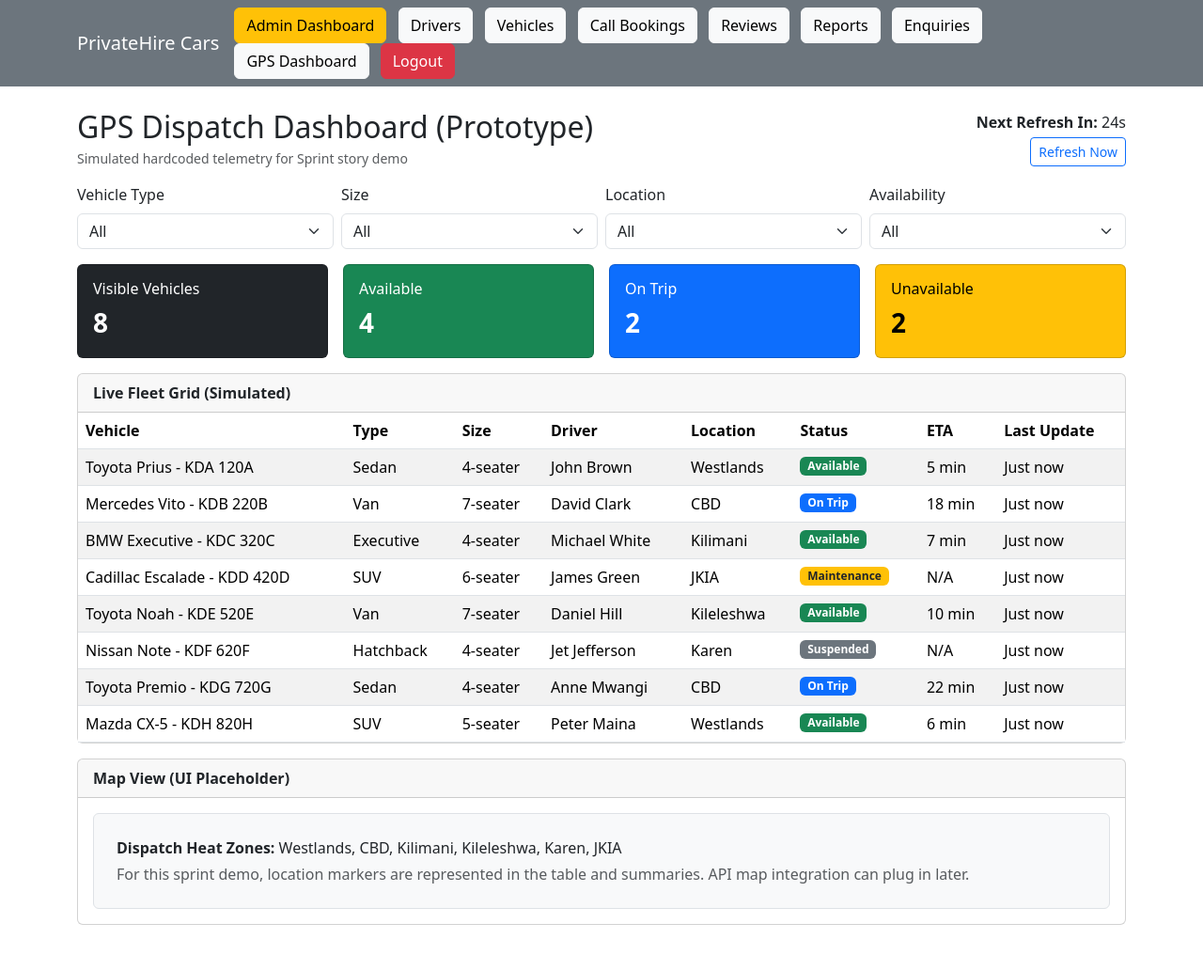
After one commit to chI3fx/privatehire, a PHP site: page /admin/gps_dashboard.php in a window 1280 px wide. The commit adds this page. Shown: the whole page at 94% size. Run offline with PHP 8.4, Linux system fonts and the light colour scheme; a user stored in the database is signed in.

Commit message:
gps tracking  dashboard  functionality with hardcded data for testing purpose

```diff
--- a/admin/dashboard.php
+++ b/admin/dashboard.php
@@ -92,6 +92,7 @@ $recentEnquiries = $conn->query("
         <a class="btn btn-info me-2" href="reviews.php">Reviews</a>
         <a class="btn btn-secondary me-2" href="reports.php">Reports & Loyalty</a>
         <a class="btn btn-outline-primary me-2" href="enquiries.php">Enquiries</a>
+        <a class="btn btn-outline-dark me-2" href="gps_dashboard.php">GPS Dashboard</a>
     </div>
 
     <div class="alert alert-secondary">
--- /dev/null
+++ b/admin/gps_dashboard.php
@@ -0,0 +1,235 @@
+<?php
+include "../auth/check_auth.php";
+include "../config/db.php";
+include "../navbar.php";
+
+if (!isset($_SESSION['role']) || $_SESSION['role'] !== 'admin') {
+    die("Access denied");
+}
+?>
+
+<div class="container mt-4 mb-5">
+    <div class="d-flex justify-content-between align-items-center mb-3">
+        <div>
+            <h2 class="mb-1">GPS Dispatch Dashboard (Prototype)</h2>
+            <small class="text-muted">Simulated hardcoded telemetry for Sprint story demo</small>
+        </div>
+        <div class="text-end">
+            <div><strong>Next Refresh In:</strong> <span id="refreshCountdown">30</span>s</div>
+            <button class="btn btn-sm btn-outline-primary mt-1" id="manualRefreshBtn">Refresh Now</button>
+        </div>
+    </div>
+
+    <div class="row g-2 mb-3">
+        <div class="col-md-3">
+            <label class="form-label">Vehicle Type</label>
+            <select class="form-select" id="typeFilter"></select>
+        </div>
+        <div class="col-md-3">
+            <label class="form-label">Size</label>
+            <select class="form-select" id="sizeFilter"></select>
+        </div>
+        <div class="col-md-3">
+            <label class="form-label">Location</label>
+            <select class="form-select" id="locationFilter"></select>
+        </div>
+        <div class="col-md-3">
+            <label class="form-label">Availability</label>
+            <select class="form-select" id="statusFilter">
+                <option value="all">All</option>
+                <option value="available">Available</option>
+                <option value="on_trip">On Trip</option>
+                <option value="maintenance">Maintenance</option>
+                <option value="suspended">Suspended</option>
+            </select>
+        </div>
+    </div>
+
+    <div class="row g-3 mb-3" id="summaryCards"></div>
+
+    <div class="card mb-3">
+        <div class="card-header"><strong>Live Fleet Grid (Simulated)</strong></div>
+        <div class="card-body p-0">
+            <div class="table-responsive">
+                <table class="table table-striped table-hover mb-0">
+                    <thead>
+                        <tr>
+                            <th>Vehicle</th>
+                            <th>Type</th>
+                            <th>Size</th>
+                            <th>Driver</th>
+                            <th>Location</th>
+                            <th>Status</th>
+                            <th>ETA</th>
+                            <th>Last Update</th>
+                        </tr>
+                    </thead>
+                    <tbody id="fleetTableBody"></tbody>
+                </table>
+            </div>
+        </div>
+    </div>
+
+    <div class="card">
+        <div class="card-header"><strong>Map View (UI Placeholder)</strong></div>
+        <div class="card-body">
+            <div class="border rounded p-4 bg-light">
+                <p class="mb-1"><strong>Dispatch Heat Zones:</strong> Westlands, CBD, Kilimani, Kileleshwa, Karen, JKIA</p>
+                <p class="mb-0 text-muted">For this sprint demo, location markers are represented in the table and summaries. API map integration can plug in later.</p>
+            </div>
+        </div>
+    </div>
+</div>
+
+<script>
+const hardcodedFleet = [
+  { id: 1, vehicle: "Toyota Prius - KDA 120A", type: "Sedan", size: "4-seater", driver: "John Brown", location: "Westlands", status: "available", eta: "5 min", lastUpdate: "Just now" },
+  { id: 2, vehicle: "Mercedes Vito - KDB 220B", type: "Van", size: "7-seater", driver: "David Clark", location: "CBD", status: "on_trip", eta: "18 min", lastUpdate: "Just now" },
+  { id: 3, vehicle: "BMW Executive - KDC 320C", type: "Executive", size: "4-seater", driver: "Michael White", location: "Kilimani", status: "available", eta: "7 min", lastUpdate: "Just now" },
+  { id: 4, vehicle: "Cadillac Escalade - KDD 420D", type: "SUV", size: "6-seater", driver: "James Green", location: "JKIA", status: "maintenance", eta: "N/A", lastUpdate: "Just now" },
+  { id: 5, vehicle: "Toyota Noah - KDE 520E", type: "Van", size: "7-seater", driver: "Daniel Hill", location: "Kileleshwa", status: "available", eta: "10 min", lastUpdate: "Just now" },
+  { id: 6, vehicle: "Nissan Note - KDF 620F", type: "Hatchback", size: "4-seater", driver: "Jet Jefferson", location: "Karen", status: "suspended", eta: "N/A", lastUpdate: "Just now" },
+  { id: 7, vehicle: "Toyota Premio - KDG 720G", type: "Sedan", size: "4-seater", driver: "Anne Mwangi", location: "CBD", status: "on_trip", eta: "22 min", lastUpdate: "Just now" },
+  { id: 8, vehicle: "Mazda CX-5 - KDH 820H", type: "SUV", size: "5-seater", driver: "Peter Maina", location: "Westlands", status: "available", eta: "6 min", lastUpdate: "Just now" }
+];
+
+const state = {
+  rows: JSON.parse(JSON.stringify(hardcodedFleet)),
+  refreshSeconds: 30
+};
+
+const statusLabel = {
+  available: { text: "Available", badge: "bg-success" },
+  on_trip: { text: "On Trip", badge: "bg-primary" },
+  maintenance: { text: "Maintenance", badge: "bg-warning text-dark" },
+  suspended: { text: "Suspended", badge: "bg-secondary" }
+};
+
+function uniqueOptions(rows, key) {
+  return ["all", ...new Set(rows.map(r => r[key]))];
+}
+
+function populateFilter(selectId, values) {
+  const select = document.getElementById(selectId);
+  select.innerHTML = "";
+  values.forEach(v => {
+    const o = document.createElement("option");
+    o.value = v;
+    o.textContent = v === "all" ? "All" : v;
+    select.appendChild(o);
+  });
+}
+
+function filteredRows() {
+  const type = document.getElementById("typeFilter").value;
+  const size = document.getElementById("sizeFilter").value;
+  const location = document.getElementById("locationFilter").value;
+  const status = document.getElementById("statusFilter").value;
+
+  return state.rows.filter(r =>
+    (type === "all" || r.type === type) &&
+    (size === "all" || r.size === size) &&
+    (location === "all" || r.location === location) &&
+    (status === "all" || r.status === status)
+  );
+}
+
+function renderSummary(rows) {
+  const total = rows.length;
+  const available = rows.filter(r => r.status === "available").length;
+  const onTrip = rows.filter(r => r.status === "on_trip").length;
+  const unavailable = rows.filter(r => ["maintenance", "suspended"].includes(r.status)).length;
+
+  const cards = [
+    { title: "Visible Vehicles", value: total, style: "dark" },
+    { title: "Available", value: available, style: "success" },
+    { title: "On Trip", value: onTrip, style: "primary" },
+    { title: "Unavailable", value: unavailable, style: "warning" }
+  ];
+
+  document.getElementById("summaryCards").innerHTML = cards.map(c => `
+    <div class="col-md-3">
+      <div class="card text-bg-${c.style}">
+        <div class="card-body">
+          <h6 class="card-title mb-1">${c.title}</h6>
+          <div class="fs-3 fw-bold">${c.value}</div>
+        </div>
+      </div>
+    </div>
+  `).join("");
+}
+
+function renderTable(rows) {
+  const tbody = document.getElementById("fleetTableBody");
+  if (!rows.length) {
+    tbody.innerHTML = `<tr><td colspan="8" class="text-center text-muted py-4">No vehicles match current filters.</td></tr>`;
+    return;
+  }
+
+  tbody.innerHTML = rows.map(r => `
+    <tr>
+      <td>${r.vehicle}</td>
+      <td>${r.type}</td>
+      <td>${r.size}</td>
+      <td>${r.driver}</td>
+      <td>${r.location}</td>
+      <td><span class="badge ${statusLabel[r.status].badge}">${statusLabel[r.status].text}</span></td>
+      <td>${r.eta}</td>
+      <td>${r.lastUpdate}</td>
+    </tr>
+  `).join("");
+}
+
+function rerender() {
+  const rows = filteredRows();
+  renderSummary(rows);
+  renderTable(rows);
+}
+
+function simulateRefresh() {
+  const now = new Date();
+  state.rows = state.rows.map(r => {
+    const next = { ...r, lastUpdate: now.toLocaleTimeString() };
+    if (r.status === "on_trip") {
+      const etaNum = parseInt(r.eta, 10);
+      if (!isNaN(etaNum)) {
+        next.eta = `${Math.max(5, etaNum - 1)} min`;
+      }
+    }
+    return next;
+  });
+  rerender();
+}
+
+function setupFilters() {
+  populateFilter("typeFilter", uniqueOptions(state.rows, "type"));
+  populateFilter("sizeFilter", uniqueOptions(state.rows, "size"));
+  populateFilter("locationFilter", uniqueOptions(state.rows, "location"));
+
+  ["typeFilter", "sizeFilter", "locationFilter", "statusFilter"].forEach(id => {
+    document.getElementById(id).addEventListener("change", rerender);
+  });
+}
+
+function startAutoRefresh() {
+  const countdownEl = document.getElementById("refreshCountdown");
+  setInterval(() => {
+    state.refreshSeconds -= 1;
+    if (state.refreshSeconds <= 0) {
+      simulateRefresh();
+      state.refreshSeconds = 30;
+    }
+    countdownEl.textContent = state.refreshSeconds;
+  }, 1000);
+}
+
+document.getElementById("manualRefreshBtn").addEventListener("click", () => {
+  simulateRefresh();
+  state.refreshSeconds = 30;
+  document.getElementById("refreshCountdown").textContent = state.refreshSeconds;
+});
+
+setupFilters();
+rerender();
+startAutoRefresh();
+</script>
--- a/navbar.php
+++ b/navbar.php
@@ -21,6 +21,7 @@ if (session_status() === PHP_SESSION_NONE) {
                     <a class="btn btn-light me-2" href="/privatehire/admin/reviews.php">Reviews</a>
                     <a class="btn btn-light me-2" href="/privatehire/admin/reports.php">Reports</a>
                     <a class="btn btn-light me-2" href="/privatehire/admin/enquiries.php">Enquiries</a>
+                    <a class="btn btn-light me-2" href="/privatehire/admin/gps_dashboard.php">GPS Dashboard</a>
                 <?php } else { ?>
                     <a class="btn btn-light me-2" href="/privatehire/booking/book.php">Book Ride</a>
                     <a class="btn btn-light me-2" href="/privatehire/booking/my_bookings.php">Booking History</a>
```
